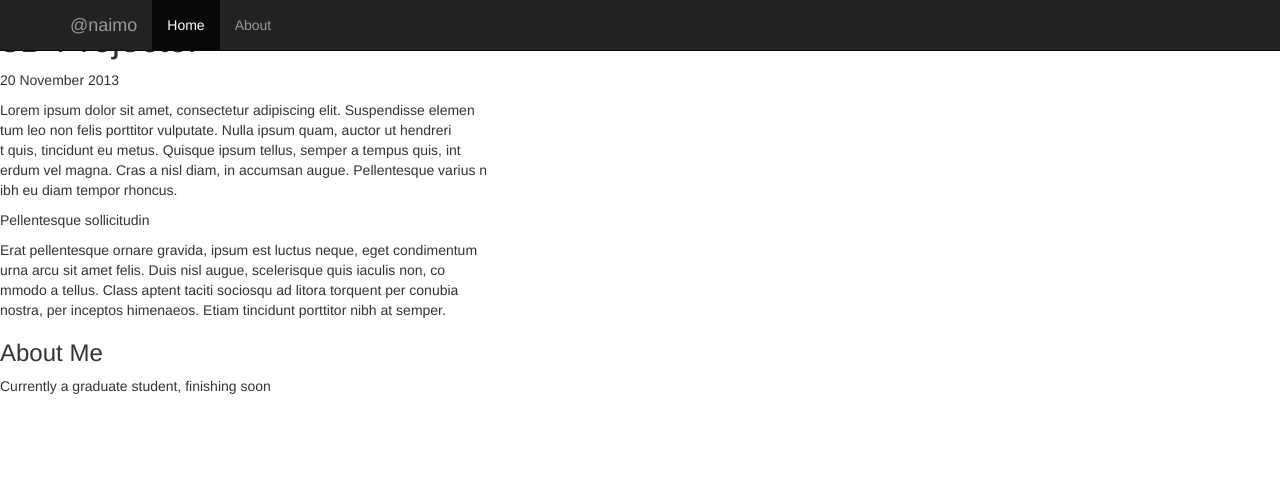
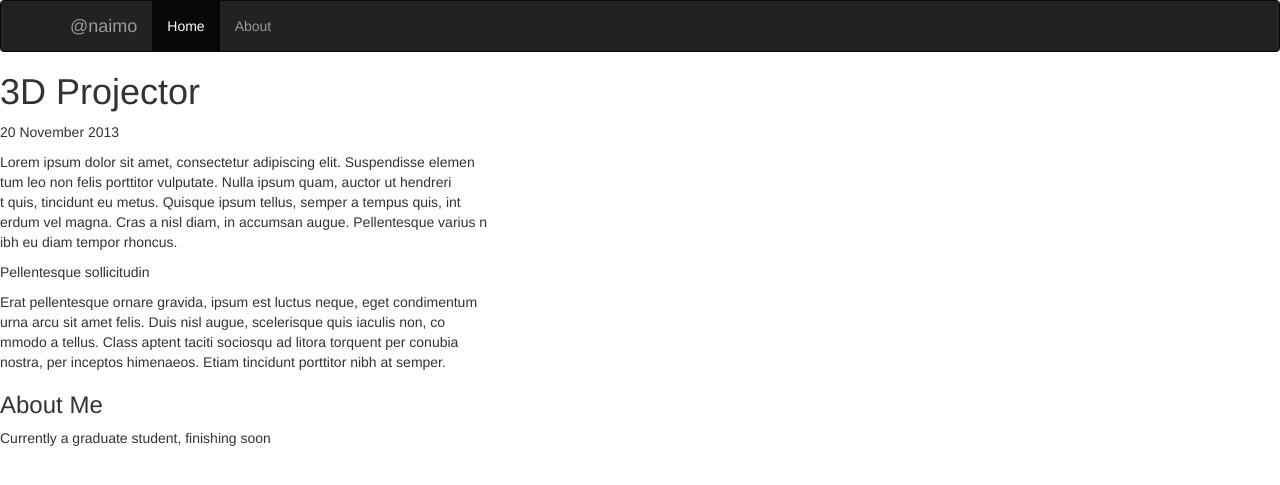
Before and after one commit to naimo/nicolas.github.com, a Jekyll site: the page built from _posts/2013-11-20-3d-projector.md, in a window 1280 px wide. Shown: the top 485 px of the page. Built offline with Jekyll 4.4.1, drawn with Linux system fonts in a browser that asks for light colours; Markdown is read by kramdown in place of the engine named in the settings.

Commit message:
default bar

```diff
--- a/_includes/header.html
+++ b/_includes/header.html
@@ -15,7 +15,7 @@
   </head>
   <body>
 
-    <div class="navbar navbar-inverse navbar-fixed-top" role="navigation">
+    <div class="navbar navbar-inverse" role="navigation">
       <div class="container">
         <div class="navbar-header">
           <button type="button" class="navbar-toggle" data-toggle="collapse" data-target=".navbar-collapse">
```
